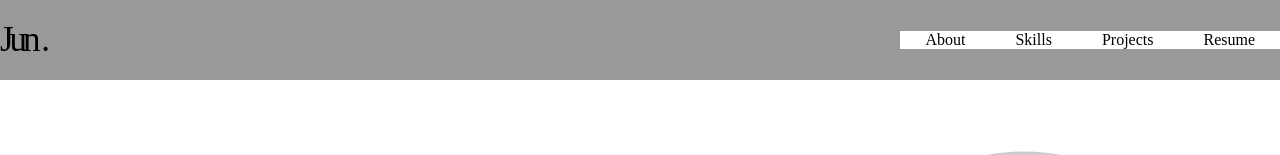
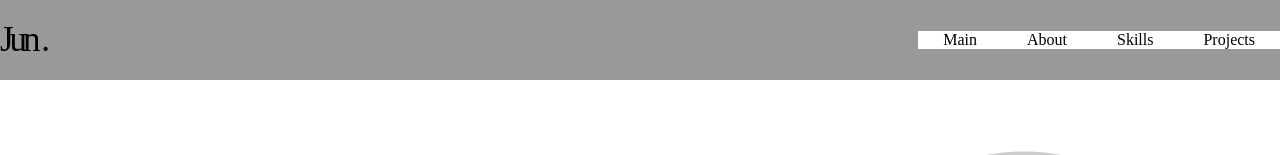
Before and after one commit to hursh7/portfolio2022, a React (Create React App) app: page / in a window 1280 px wide. Shown: the top 155 px of the page. Built offline with nearby package versions, Linux system fonts and the light colour scheme; a web font is replaced by a local one.

Commit message:
forwardRef 활용 navbar 코드 리펙토링

```diff
--- a/src/app.jsx
+++ b/src/app.jsx
@@ -47,65 +47,37 @@ function App() {
     }
   })
 
-  // useEffect(() => {
-  //   let nodes = [];
+  useEffect(() => {
+    let nodes = [];
 
-  //   const IndexClickEvent = (node, i) => {
-  //     nodes.push(node);
+    const IndexClickEvent = (node, i) => {
+      nodes.push(node);
 
-  //     node.addEventListener('click', () => {
-  //       focusRef.current.children[i].scrollIntoView({
-  //         behavior: 'smooth',
-  //         block: 'start',
-  //       });
-  //     });
-  //   };
-
-  //   if (IndexRef.current) {
-  //     console.log(IndexRef.current.children);
-  //     [...IndexRef.current.children].map((node, i) => IndexClickEvent(node, i));
-  //   }
-  //   return nodes.map((node, i) => node.removeEventListener('click', IndexClickEvent(node, i)));
-  // }, []);
-
-  const aboutRef = useRef(null);
-  const techRef = useRef(null);
-  const projectRef = useRef(null);
-
-  const onAboutClick = () => {
-    aboutRef.current.scrollIntoView({
+      node.addEventListener('click', () => {
+        focusRef.current.children[i].scrollIntoView({
           behavior: 'smooth',
           block: 'start',
         });
-  };
-
-  const onTechClick = () => {
-    techRef.current.scrollIntoView({
-      behavior: 'smooth',
-      block: 'start',
       });
     };
 
-  const onProjectClick = () => {
-    projectRef.current.scrollIntoView({
-      behavior: 'smooth',
-      block: 'start',
-    });
-  };
+    if (IndexRef.current) {
+      console.log(IndexRef.current.children);
+      [...IndexRef.current.children].map((node, i) => IndexClickEvent(node, i));
+    }
+    return nodes.map((node, i) => node.removeEventListener('click', IndexClickEvent(node, i)));
+  }, []);
 
   return (
   <div className={styles.wrap}>
-      <Header onReset={handleTop} onAboutClick={onAboutClick} onTechClick={onTechClick} onProjectClick={onProjectClick} />
+      <Header onReset={handleTop} ref={IndexRef} />
       <SideMenu />
-        {/* <div ref={IndexRef}>
-          <div className={styles.test}>about</div>
-          <div className={styles.test}>tech</div>
-          <div className={styles.test}>project</div>
-        </div> */}
+      <div ref={focusRef}>
         <Main />
-      <About ref={aboutRef} />
-      <Tech ref={techRef} />
-      <Project ref={projectRef} />
+        <About />
+        <Tech />
+        <Project />
+      </div>
       <Footer />
     {
     btnStatus &&
--- a/src/app.module.css
+++ b/src/app.module.css
@@ -2,7 +2,7 @@
 @value wrapPadding from './common/size.css';
 
 /* test */
-
+.test {margin-top: 10rem;}
 .wrap {
   position: relative;
   overflow: hidden;
--- /dev/null
+++ b/src/components/dummy/dummy.module.css
@@ -0,0 +1,49 @@
+@value Main, MainGrey, LigthGrey from '../../common/colors.css';
+@value wrapPadding, Pad, Phone from '../../common/size.css';
+
+.header {
+    position: fixed;
+    top: 8rem;
+    width: 100%;
+    height: 8rem;
+    padding: 0 wrapPadding;
+    display: flex;
+    justify-content: space-between;
+    align-items: center;
+    background: #555;
+    z-index: 10;
+}
+
+.nav {
+    display: flex;
+    background: #fff;
+}
+
+.index {
+    padding: 0 2.5rem;
+    font-size: 1.6rem;
+    font-weight: 500;
+    color: MainGrey;
+    transition: all 0.2s ease-in;
+}
+
+.index:hover {
+    cursor: pointer;
+    color: Main;
+}
+
+.resume {
+    font-size: 1.6rem;
+    font-weight: 500;
+    color: MainGrey;
+}
+
+.logo {
+    font-size: 3.5rem;
+    letter-spacing: -4px;
+    color: Main;
+}
+
+.logo:hover {
+    cursor: pointer;
+}
--- a/src/components/header/header.jsx
+++ b/src/components/header/header.jsx
@@ -1,4 +1,4 @@
-import React, { useState } from 'react';
+import React, { useState, forwardRef } from 'react';
 import { FontAwesomeIcon } from "@fortawesome/react-fontawesome";
 import { library } from "@fortawesome/fontawesome-svg-core";
 import { fab } from "@fortawesome/free-brands-svg-icons";
@@ -6,7 +6,7 @@ import { fas } from "@fortawesome/free-solid-svg-icons";
 import styles from './header.module.css';
 
 library.add(fab, fas);
-const Header = ({ onReset, onAboutClick, onTechClick, onProjectClick }) => {
+const Header = forwardRef(({ onReset }, ref) => {
     const [dropDown, setDropDown] = useState(false);
 
     const onToggle= () => {
@@ -22,18 +22,18 @@ const Header = ({ onReset, onAboutClick, onTechClick, onProjectClick }) => {
             <p href="" className={styles.logo} onClick={() => onReset()}>
                 Jun .
             </p>
-            <ul className={`${styles.nav} ${dropdown}`}>
-                <li className={styles.index} onClick={() => onAboutClick()}>
-                    <a href="#about">About</a>
-                </li>
-                <li className={styles.index} onClick={() => onTechClick()}>
-                    <a href="#skills">Skills</a>
-                </li>
-                <li className={styles.index} onClick={() => onProjectClick()}>
-                    <a href="#home">Projects</a>
+            <ul className={`${styles.nav} ${dropdown}`} ref={ref}>
+                <li className={styles.index}>
+                    Main
                 </li>
                 <li className={styles.index}>
-                    <a href="#home">Resume</a>
+                    About
+                </li>
+                <li className={styles.index}>
+                    Skills
+                </li>
+                <li className={styles.index}>
+                    Projects
                 </li>
                 <ul className={styles.link}>
                     <li>
@@ -63,6 +63,6 @@ const Header = ({ onReset, onAboutClick, onTechClick, onProjectClick }) => {
             </div>
         </header>
     )
-};
+});
 
 export default Header;
--- a/src/components/header/header.module.css
+++ b/src/components/header/header.module.css
@@ -21,16 +21,14 @@
 
 .index {
     padding: 0 2.5rem;
-}
-
-.index a {
     font-size: 1.6rem;
     font-weight: 500;
     color: MainGrey;
     transition: all 0.2s ease-in;
 }
 
-.index a:hover {
+.index:hover {
+    cursor: pointer;
     color: Main;
 }
 
@@ -143,14 +141,8 @@
 
     .index {
         padding: 2rem 0;
-    }
+        font-size: 2.5rem;
 
-    .index a {
-        font-size: 2.5rem;
-    }
-
-    .index a:hover {
-        color: Main;
     }
 
     .true {
```
Also changed, not shown: src/components/dummy/dummy.jsx (added, +28 -0 lines). Lines whose indentation alone changed are shown as unchanged.
